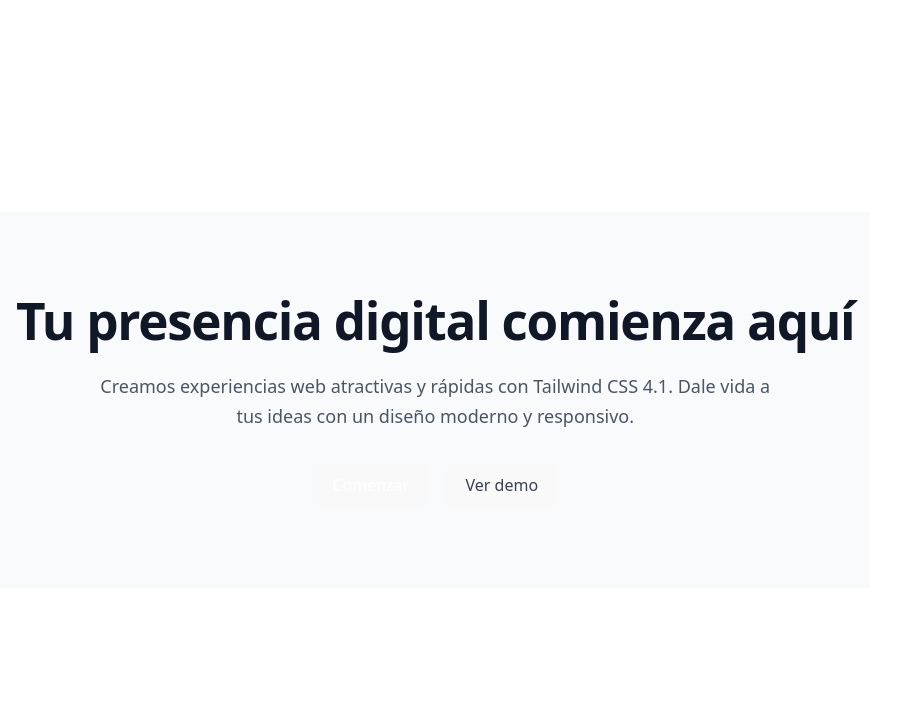
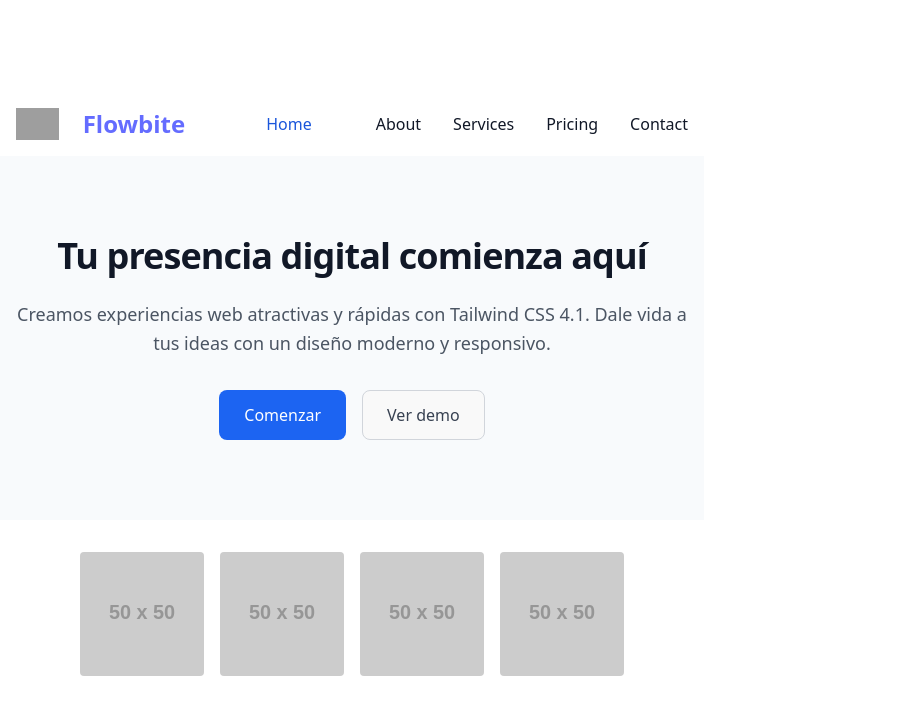
Before and after one commit to AymanElS4/landing, a website built with Vite: page index.html in a window 1280 px wide. Shown: the whole page, without its empty margins (0-905 px from the left). Built offline with nearby package versions, Linux system fonts and the light colour scheme; grey boxes are pictures that could not be loaded; placeholder pictures from the web are drawn by us.

Commit message:
cambios landing

```diff
--- a/index.html
+++ b/index.html
@@ -3,13 +3,51 @@
   <head>
     <meta charset="UTF-8" />
     <link rel="icon" type="image/svg+xml" href="/vite.svg" />
+    <link href="https://cdn.jsdelivr.net/npm/flowbite@3.1.2/dist/flowbite.min.css" rel="stylesheet" />
     <script src="https://cdn.jsdelivr.net/npm/@tailwindcss/browser@4"></script>
+    <meta name="viewport" content="width=device-width, initial-scale=1.0" />
     <meta name="viewport" content="width=device-width, initial-scale=1.0" />
     <title>Vite App</title>
   </head>
   <body>
 
    <main class="bg-slate-50 dark:bg-gray-900" >
+
+
+<nav class="bg-white border-gray-200 dark:bg-gray-900">
+  <div class="max-w-screen-xl flex flex-wrap items-center justify-between mx-auto p-4">
+    <a href="https://flowbite.com/" class="flex items-center space-x-3 rtl:space-x-reverse">
+        <img src="https://flowbite.com/docs/images/logo.svg" class="h-8" alt="Flowbite Logo" />
+        <span class="self-center text-2xl font-semibold whitespace-nowrap dark:text-white">Flowbite</span>
+    </a>
+    <button data-collapse-toggle="navbar-default" type="button" class="inline-flex items-center p-2 w-10 h-10 justify-center text-sm text-gray-500 rounded-lg md:hidden hover:bg-gray-100 focus:outline-none focus:ring-2 focus:ring-gray-200 dark:text-gray-400 dark:hover:bg-gray-700 dark:focus:ring-gray-600" aria-controls="navbar-default" aria-expanded="false">
+        <span class="sr-only">Open main menu</span>
+        <svg class="w-5 h-5" aria-hidden="true" xmlns="http://www.w3.org/2000/svg" fill="none" viewBox="0 0 17 14">
+            <path stroke="currentColor" stroke-linecap="round" stroke-linejoin="round" stroke-width="2" d="M1 1h15M1 7h15M1 13h15"/>
+        </svg>
+    </button>
+    <div class="hidden w-full md:block md:w-auto" id="navbar-default">
+      <ul class="font-medium flex flex-col p-4 md:p-0 mt-4 border border-gray-100 rounded-lg bg-gray-50 md:flex-row md:space-x-8 rtl:space-x-reverse md:mt-0 md:border-0 md:bg-white dark:bg-gray-800 md:dark:bg-gray-900 dark:border-gray-700">
+        <li>
+          <a href="#" class="block py-2 px-3 text-white bg-blue-700 rounded-sm md:bg-transparent md:text-blue-700 md:p-0 dark:text-white md:dark:text-blue-500" aria-current="page">Home</a>
+        </li>
+        <li>
+          <a href="#" class="block py-2 px-3 text-gray-900 rounded-sm hover:bg-gray-100 md:hover:bg-transparent md:border-0 md:hover:text-blue-700 md:p-0 dark:text-white md:dark:hover:text-blue-500 dark:hover:bg-gray-700 dark:hover:text-white md:dark:hover:bg-transparent">About</a>
+        </li>
+        <li>
+          <a href="#" class="block py-2 px-3 text-gray-900 rounded-sm hover:bg-gray-100 md:hover:bg-transparent md:border-0 md:hover:text-blue-700 md:p-0 dark:text-white md:dark:hover:text-blue-500 dark:hover:bg-gray-700 dark:hover:text-white md:dark:hover:bg-transparent">Services</a>
+        </li>
+        <li>
+          <a href="#" class="block py-2 px-3 text-gray-900 rounded-sm hover:bg-gray-100 md:hover:bg-transparent md:border-0 md:hover:text-blue-700 md:p-0 dark:text-white md:dark:hover:text-blue-500 dark:hover:bg-gray-700 dark:hover:text-white md:dark:hover:bg-transparent">Pricing</a>
+        </li>
+        <li>
+          <a href="#" class="block py-2 px-3 text-gray-900 rounded-sm hover:bg-gray-100 md:hover:bg-transparent md:border-0 md:hover:text-blue-700 md:p-0 dark:text-white md:dark:hover:text-blue-500 dark:hover:bg-gray-700 dark:hover:text-white md:dark:hover:bg-transparent">Contact</a>
+        </li>
+      </ul>
+    </div>
+  </div>
+</nav>
+
       <div id="container-01" class="mx-auto px-4 py-20 text-center">
          <h1 class="text-4xl font-extrabold tracking-tight text-gray-900 dark:text-white">Tu presencia digital comienza aquí</h1>
          <p class="mt-6 text-lg leading-relaxed text-gray-600 max-w-2xl mx-auto dark:text-gray-300">Creamos experiencias web atractivas y rápidas con Tailwind CSS 4.1. Dale vida a tus ideas con un diseño moderno y responsivo.</p>
@@ -18,7 +56,17 @@
             <button id="demo" class="inline-block px-6 py-3 border border-gray-300 text-gray-700 rounded-lg dark:border-gray-600 dark:text-white">Ver demo</button>
          </div>
       </div>
+   <section class="bg-white dark:bg-gray-900">
+     <div id="container-03" class="px-4 py-8 mx-auto max-w-md md:max-w-xl">
+         <div id="container-04" class="grid grid-cols-2 gap-4 md:grid-cols-4">
+             <img src="https://placehold.co/50" alt="Imagen 1" class="w-full h-auto rounded">
+             <img src="https://placehold.co/50" alt="Imagen 2" class="w-full h-auto rounded">
+             <img src="https://placehold.co/50" alt="Imagen 3" class="w-full h-auto rounded">
+             <img src="https://placehold.co/50" alt="Imagen 4" class="w-full h-auto rounded">
+         </div>
+     </div>
+   </section>
    </main>
-
+   <script src="https://cdn.jsdelivr.net/npm/flowbite@3.1.2/dist/flowbite.min.js"></script>
   </body>
 </html>
```
